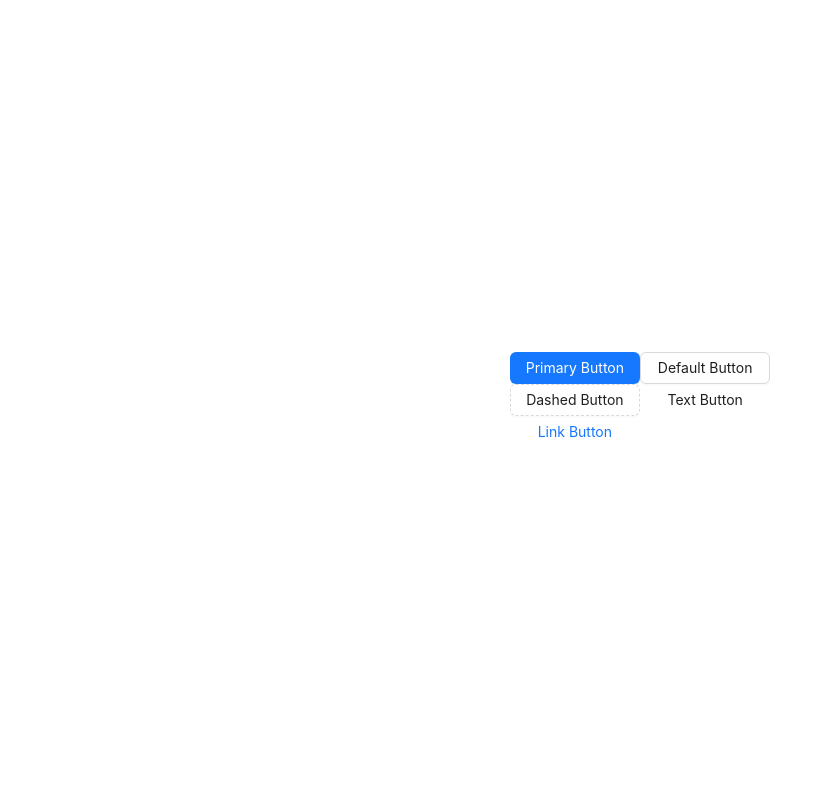
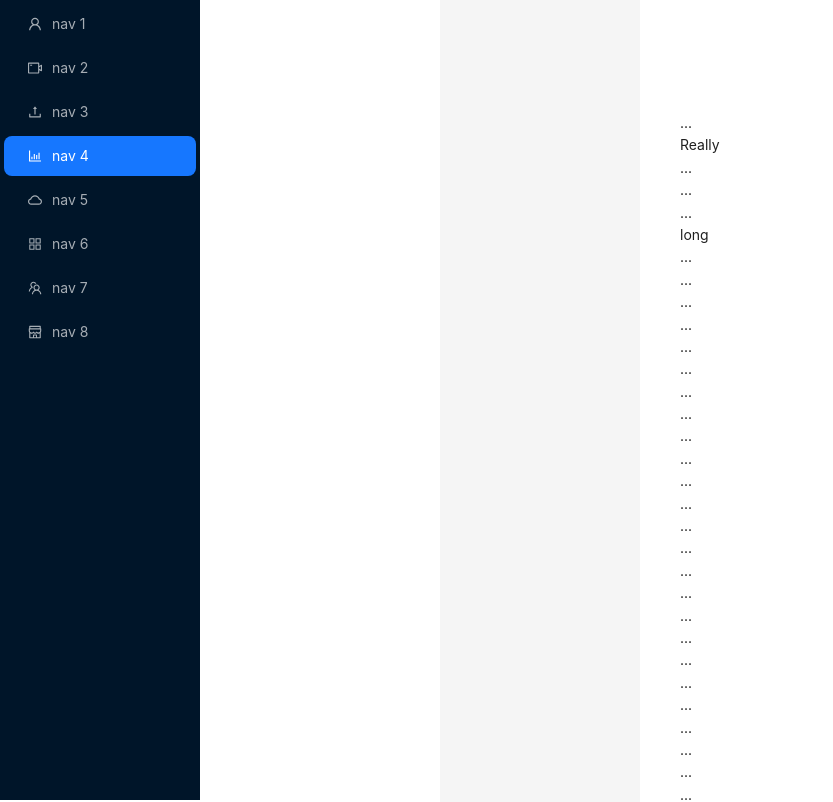
Before and after one commit to chumen-Lu/kuzen, a Vue app: page / in a window 1280 px wide. Shown: the top 802 px of the page, without its empty margins (0-833 px from the left). Built offline with nearby package versions, Linux system fonts and the light colour scheme.

Commit message:
chore: 安装icon

```diff
--- a/package.json
+++ b/package.json
@@ -14,6 +14,7 @@
     "prepare": "husky"
   },
   "dependencies": {
+    "@ant-design/icons-vue": "^7.0.1",
     "ant-design-vue": "4.x",
     "vue": "^3.4.21"
   },
--- a/src/App.vue
+++ b/src/App.vue
@@ -1,11 +1,176 @@
-<script setup lang="ts"></script>
+<template>
+  <a-layout has-sider>
+    <a-layout-sider
+      :style="{ overflow: 'auto', height: '100vh', position: 'fixed', left: 0, top: 0, bottom: 0 }"
+    >
+      <div class="logo" />
+      <a-menu v-model:selectedKeys="selectedKeys" theme="dark" mode="inline">
+        <a-menu-item key="1">
+          <user-outlined />
+          <span class="nav-text">nav 1</span>
+        </a-menu-item>
+        <a-menu-item key="2">
+          <video-camera-outlined />
+          <span class="nav-text">nav 2</span>
+        </a-menu-item>
+        <a-menu-item key="3">
+          <upload-outlined />
+          <span class="nav-text">nav 3</span>
+        </a-menu-item>
+        <a-menu-item key="4">
+          <bar-chart-outlined />
+          <span class="nav-text">nav 4</span>
+        </a-menu-item>
+        <a-menu-item key="5">
+          <cloud-outlined />
+          <span class="nav-text">nav 5</span>
+        </a-menu-item>
+        <a-menu-item key="6">
+          <appstore-outlined />
+          <span class="nav-text">nav 6</span>
+        </a-menu-item>
+        <a-menu-item key="7">
+          <team-outlined />
+          <span class="nav-text">nav 7</span>
+        </a-menu-item>
+        <a-menu-item key="8">
+          <shop-outlined />
+          <span class="nav-text">nav 8</span>
+        </a-menu-item>
+      </a-menu>
+    </a-layout-sider>
+    <a-layout :style="{ marginLeft: '200px' }">
+      <a-layout-header :style="{ background: '#fff', padding: 0 }" />
+      <a-layout-content :style="{ margin: '24px 16px 0', overflow: 'initial' }">
+        <div :style="{ padding: '24px', background: '#fff', textAlign: 'center' }">
+          ...
+          <br />
+          Really
+          <br />
+          ...
+          <br />
+          ...
+          <br />
+          ...
+          <br />
+          long
+          <br />
+          ...
+          <br />
+          ...
+          <br />
+          ...
+          <br />
+          ...
+          <br />
+          ...
+          <br />
+          ...
+          <br />
+          ...
+          <br />
+          ...
+          <br />
+          ...
+          <br />
+          ...
+          <br />
+          ...
+          <br />
+          ...
+          <br />
+          ...
+          <br />
+          ...
+          <br />
+          ...
+          <br />
+          ...
+          <br />
+          ...
+          <br />
+          ...
+          <br />
+          ...
+          <br />
+          ...
+          <br />
+          ...
+          <br />
+          ...
+          <br />
+          ...
+          <br />
+          ...
+          <br />
+          ...
+          <br />
+          ...
+          <br />
+          ...
+          <br />
+          ...
+          <br />
+          ...
+          <br />
+          ...
+          <br />
+          ...
+          <br />
+          ...
+          <br />
+          ...
+          <br />
+          ...
+          <br />
+          ...
+          <br />
+          ...
+          <br />
+          ...
+          <br />
+          ...
+          <br />
+          ...
+          <br />
+          ...
+          <br />
+          ...
+          <br />
+          content
+        </div>
+      </a-layout-content>
+      <a-layout-footer :style="{ textAlign: 'center' }">
+        Ant Design ©2018 Created by Ant UED
+      </a-layout-footer>
+    </a-layout>
+  </a-layout>
+</template>
+<script lang="ts" setup>
+import { ref } from 'vue'
+import {
+  UserOutlined,
+  VideoCameraOutlined,
+  UploadOutlined,
+  BarChartOutlined,
+  CloudOutlined,
+  AppstoreOutlined,
+  TeamOutlined,
+  ShopOutlined
+} from '@ant-design/icons-vue'
+const selectedKeys = ref<string[]>(['4'])
+</script>
+<style scoped>
+#components-layout-demo-fixed-sider .logo {
+  height: 32px;
+  background: rgba(255, 255, 255, 0.2);
+  margin: 16px;
+}
+.site-layout .site-layout-background {
+  background: #fff;
+}
 
-<template>
-  <a-button type="primary">Primary Button</a-button>
-  <a-button>Default Button</a-button>
-  <a-button type="dashed">Dashed Button</a-button>
-  <a-button type="text">Text Button</a-button>
-  <a-button type="link">Link Button</a-button>
-</template>
-
-<style></style>
+[data-theme='dark'] .site-layout .site-layout-background {
+  background: #141414;
+}
+</style>
```
Also changed, not shown: components.d.ts (+10 -0 lines), src/layout/layout.vue (added, +10 -0 lines), .eslintrc.cjs, 1 other file (tests, documents, lock files or other folders).
